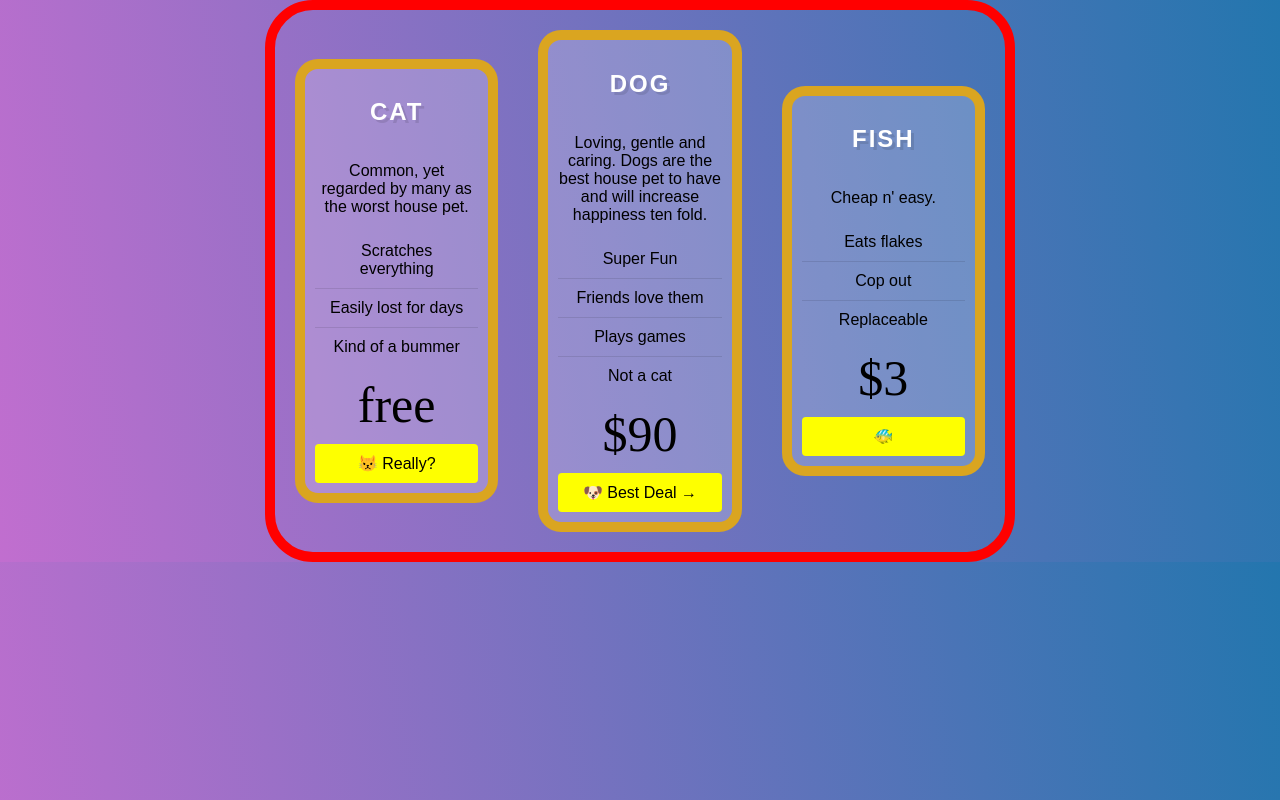
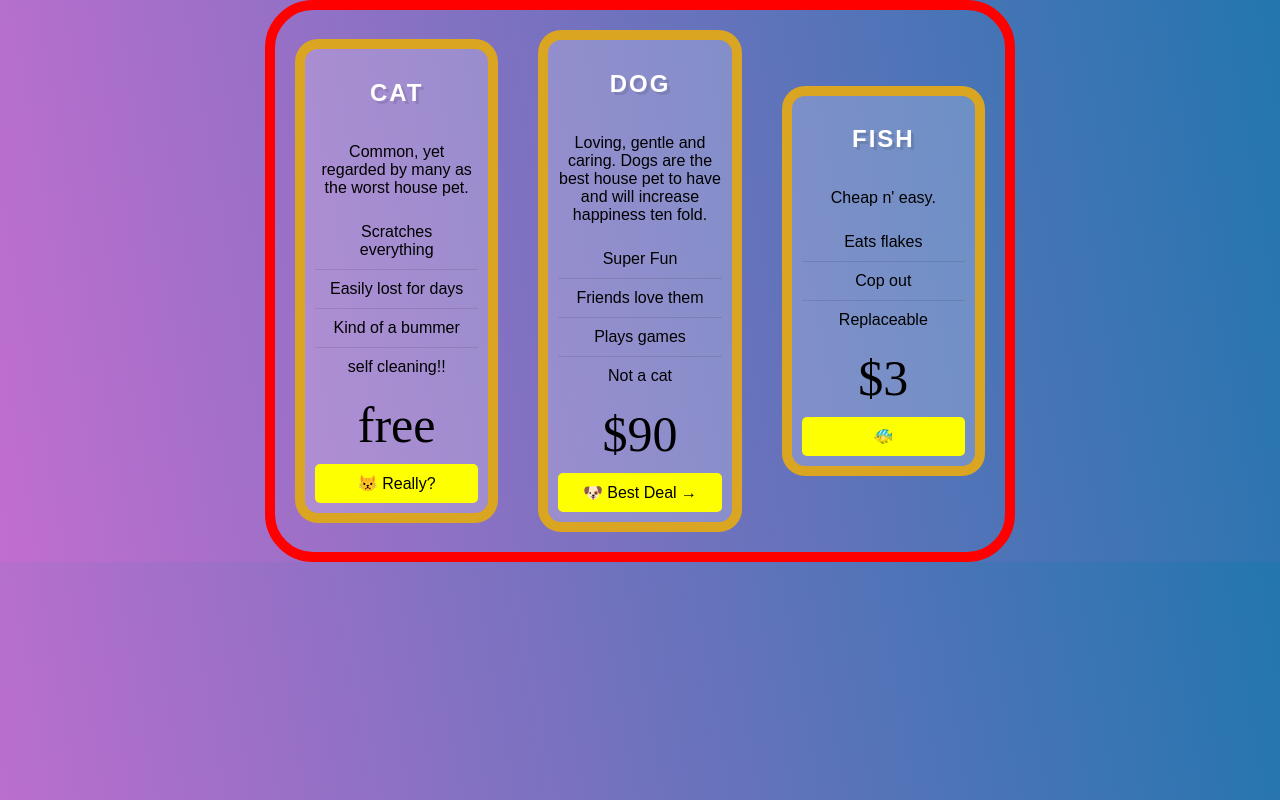
Before and after one commit to kimman8/PRICINGgrid2, a plain HTML site: page index.html in a window 1280 px wide. Drawn offline with Linux system fonts and the light colour scheme.

Commit message:
need all files

```diff
--- a/index.html
+++ b/index.html
@@ -19,6 +19,7 @@
           <li>Scratches everything</li>
           <li>Easily lost for days</li>
           <li>Kind of a bummer</li>
+          <li>self cleaning!!</li>
         </ul>
 
         <p class="price">free</p>
--- a/style-START.css
+++ b/style-START.css
@@ -39,7 +39,7 @@ a {
   background: #feff00;
   padding: 10px;
   color: black;
-  border-radius: 4px;
+  border-radius: 5px;
 }
 
 .plan h2 {
```
